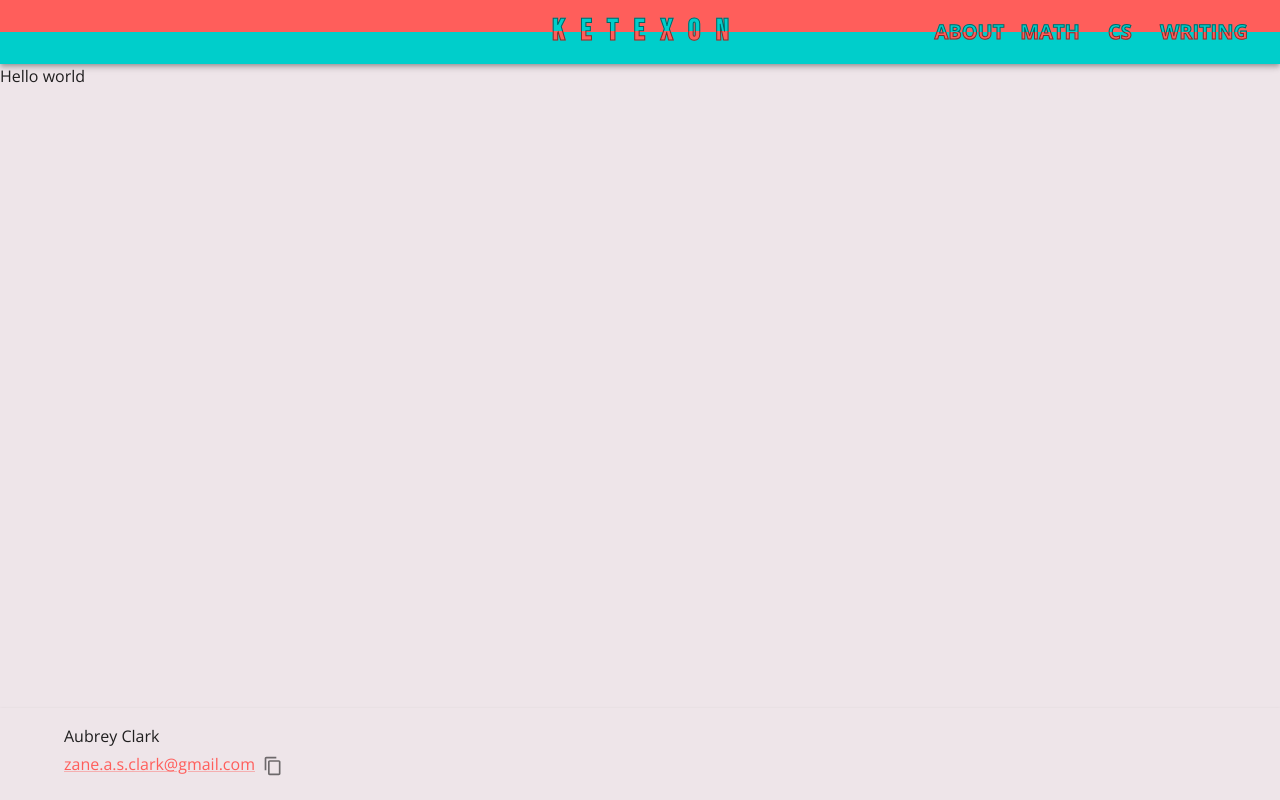
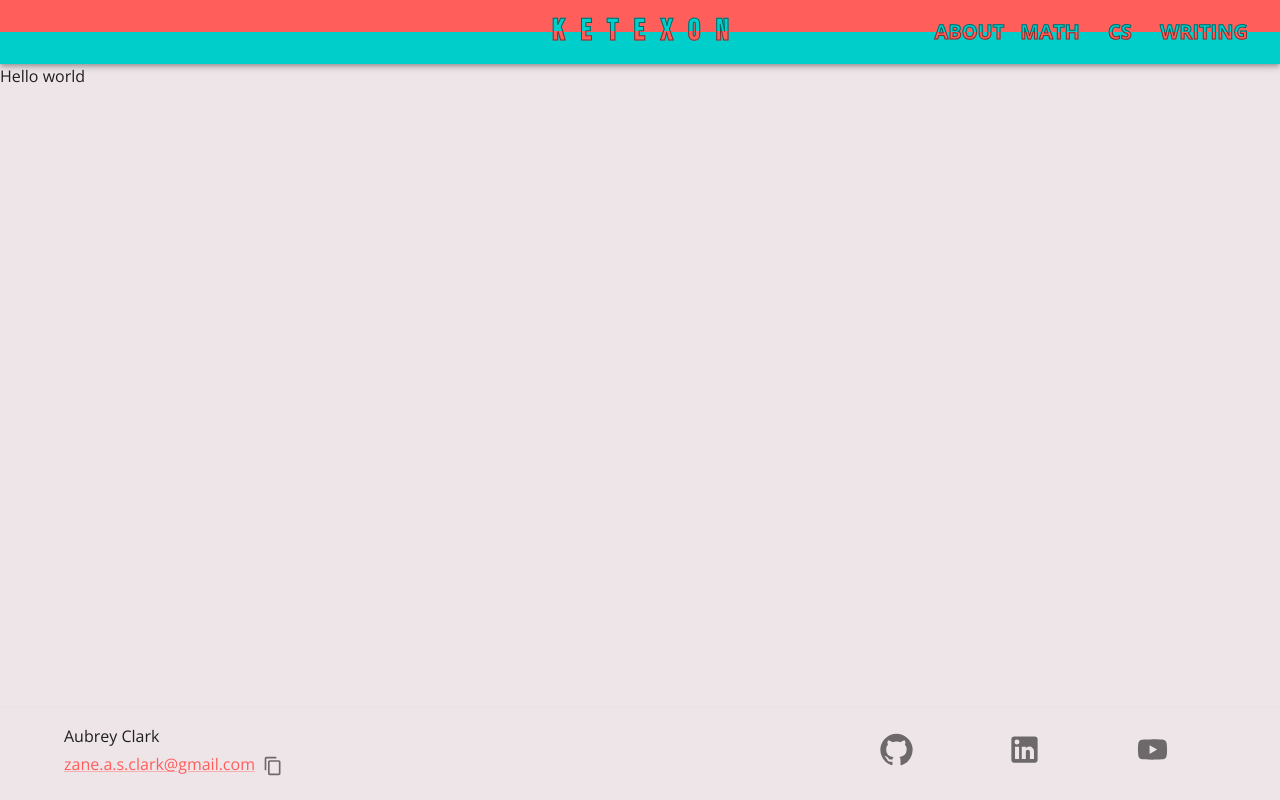
Before and after one commit to ketexon/ketexon.xyz, a Next.js app: page / in a window 1280 px wide. Built offline with nearby package versions, Linux system fonts and the light colour scheme.

Commit message:
added footer, added title

```diff
--- a/src/collections/collectionBrowser.tsx
+++ b/src/collections/collectionBrowser.tsx
@@ -18,6 +18,7 @@ import ListItemText from "@mui/material/ListItemText";
 import { PageBrowserPage } from "~/collections/pageBrowserBackend";
 
 import format from "~/util/normalizeDate";
+import Title from "~/components/Title";
 
 type Collection = {
 	title: string,
@@ -33,9 +34,7 @@ export type CollectionBrowserProps = {
 export function CollectionBrowser({collections, title}: CollectionBrowserProps) {
 	return (
 		<Container>
-			<Head>
-				<title>{title}</title>
-			</Head>
+			<Title>{title}</Title>
 			<Typography variant="h1">
 				{title}
 			</Typography>
--- a/src/collections/page.tsx
+++ b/src/collections/page.tsx
@@ -4,6 +4,7 @@ import * as React from "react"
 import Typography from "@mui/material/Typography"
 import Container, {ContainerProps} from "@mui/material/Container"
 import Head from "next/head"
+import Title from "~/components/Title"
 
 export type PageFrontendOptions = Partial<{
 	containerMaxWidth: ContainerProps["maxWidth"]
@@ -18,8 +19,8 @@ export type PageProps = {
 export function Page({source, data, options}: PageProps) {
 	return (
 		<>
+			<Title>{`${data.title ? data.title + " | " : ""} Ketexon`}</Title>
 			<Head>
-				<title>{`${data.title ? data.title + " | " : ""} Ketexon`}</title>
 				{data.description && <meta name="description" content={data.description}/>}
 				{data.keywords && <meta name="keywords" content={data.keywords}/>}
 				<meta name="author" content={data.author || "Zane Clark"}/>
--- a/src/components/Footer.tsx
+++ b/src/components/Footer.tsx
@@ -16,6 +16,9 @@ import Snackbar from "@mui/material/Snackbar";
 import Alert from "@mui/material/Alert";
 
 import ContentCopyIcon from '@mui/icons-material/ContentCopyOutlined';
+import GitHubIcon from '@mui/icons-material/GitHub';
+import LinkedInIcon from '@mui/icons-material/LinkedIn';
+import YouTubeIcon from '@mui/icons-material/YouTube';
 
 export type NavBarProps = {}
 
@@ -31,9 +34,9 @@ export default function Footer({}: NavBarProps){
 
 	return (
 		<>
-			<Snackbar open={snackbarOpen} autoHideDuration={5000} onClose={closeSnackbar}>
+			<Snackbar open={snackbarOpen} autoHideDuration={3000} onClose={closeSnackbar}>
 				<Alert onClose={closeSnackbar} severity="success">
-					Successfully copied to clipboard
+					Copied to clipboard
 				</Alert>
 			</Snackbar>
 			<Paper component="footer" square sx={theme => ({ py: 2, width: "100%",})}>
@@ -46,7 +49,20 @@ export default function Footer({}: NavBarProps){
 						</Typography>
 					</Box>
 					<Box>
-
+						<Box sx={{
+							display: "flex",
+							width: "100%",
+							justifyContent: "flex-end",
+							"> *": {
+								flexGrow: 1,
+								textAlign: "center",
+								maxWidth: "128px"
+							}
+						}}>
+							<Box><IconButton disableRipple component={NextLink} href="https://github.com/ketexon" target="_blank" rel="noopenner"><GitHubIcon fontSize="large"/></IconButton></Box>
+							<Box><IconButton disableRipple component={NextLink} href="https://www.linkedin.com/in/zane-clark-52a48a166/" target="_blank" rel="noopenner"><LinkedInIcon fontSize="large"/></IconButton></Box>
+							<Box><IconButton disableRipple component={NextLink} href="https://www.youtube.com/channel/UCli-MHrym5Vjk0ai4m1EBpQ" target="_blank" rel="noopenner"><YouTubeIcon fontSize="large"/></IconButton></Box>
+						</Box>
 					</Box>
 				</Container>
 			</Paper>
--- /dev/null
+++ b/src/components/Title.tsx
@@ -0,0 +1,10 @@
+import Head from "next/head"
+import * as React from "react"
+
+export type TitleProps = {
+	children?: React.ReactNode
+}
+
+export default function Title({children}: TitleProps) {
+	return <Head><title>{children ? `${children} | Ketexon` : "Ketexon" }</title></Head>
+}
--- a/src/pages/index.tsx
+++ b/src/pages/index.tsx
@@ -1,5 +1,11 @@
 import * as React from "react";
 
+import Head from "next/head";
+import Title from "~/components/Title";
+
 export default function Home(){
-	return <div>Hello world</div>
+	return <>
+		<Title/>
+		<div>Hello world</div>
+	</>
 }
```
